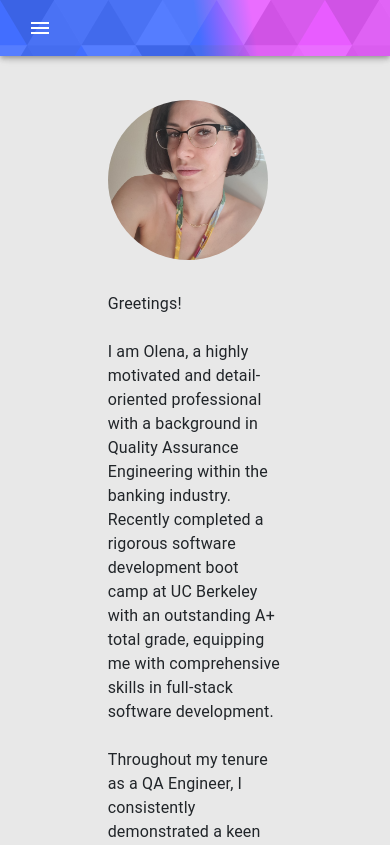
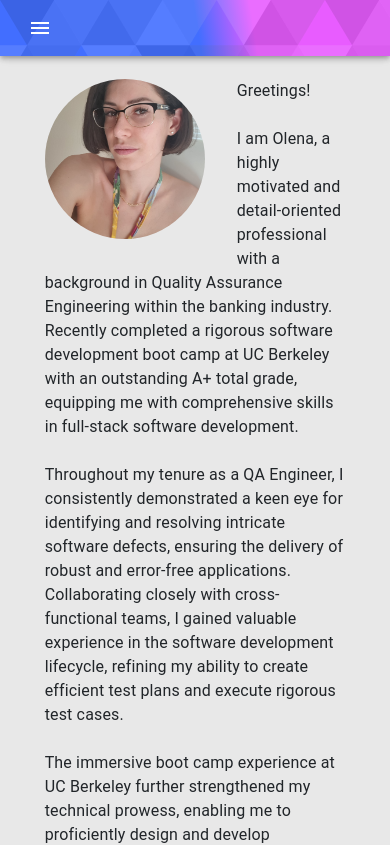
Before and after one commit to UserOlena/portfolio_react, a React (Create React App) app: page / in a window 390 px wide. Shown: the top 845 px of the page. Built offline with nearby package versions, Linux system fonts and the light colour scheme.

Commit message:
Mobile responsive About Me component.

```diff
--- a/src/components/mainSections/AboutMe.js
+++ b/src/components/mainSections/AboutMe.js
@@ -1,14 +1,15 @@
-import React, { useState } from 'react';
+import React from 'react';
 import Avatar from '@mui/material/Avatar';
 import { Typography } from '@mui/material';
 import { avatar } from '../../assets/img';
 
 export function AboutMe() {
+
   return (
     <section
       style={{
         position: 'relative',
-        padding: '2rem 6rem',
+        padding: '3% 9%',
         // backgroundImage: 'url(./bg.svg)',
         // backgroundAttachment: 'fixed',
         // backgroundSize: 'cover',
```
